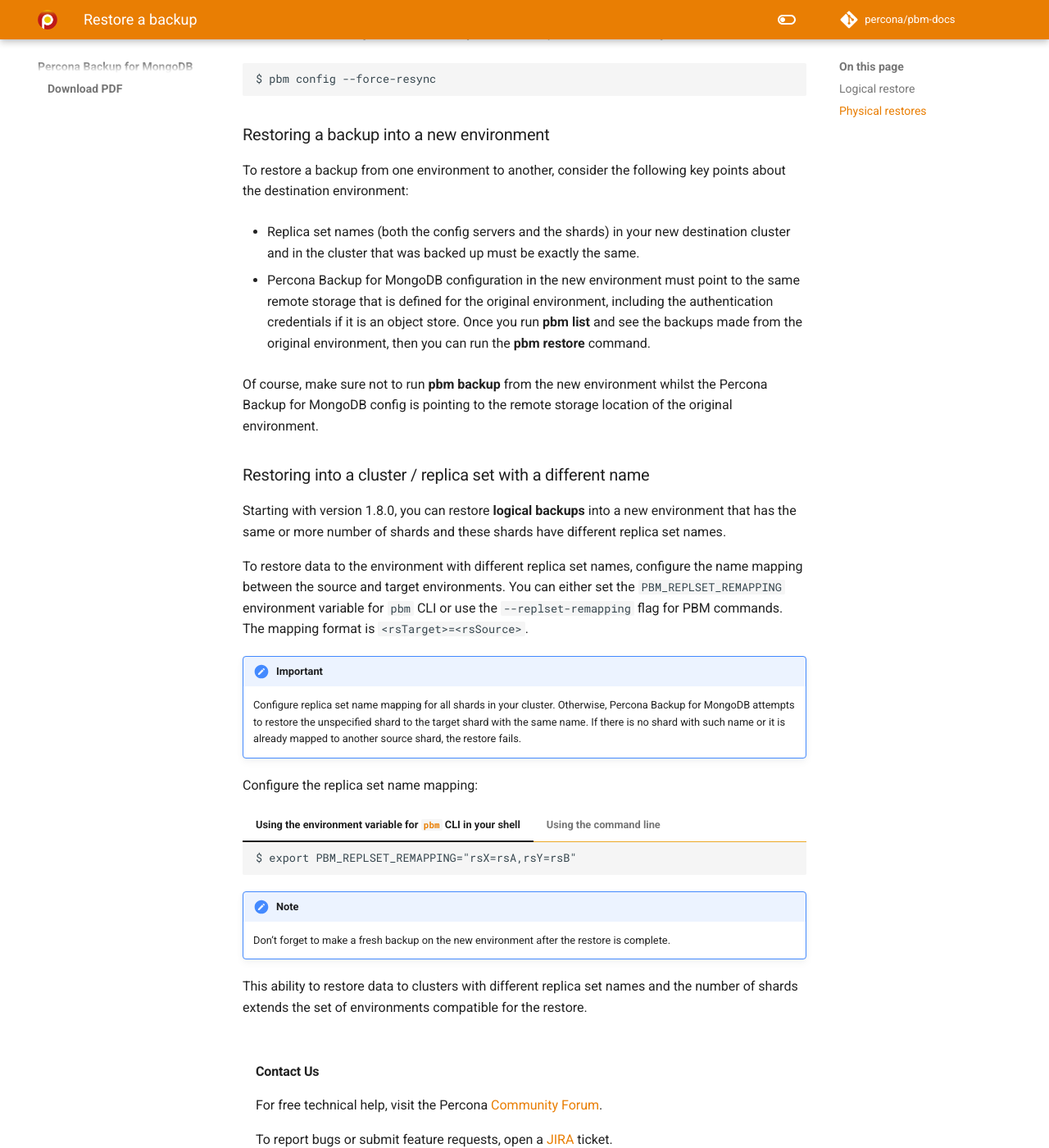
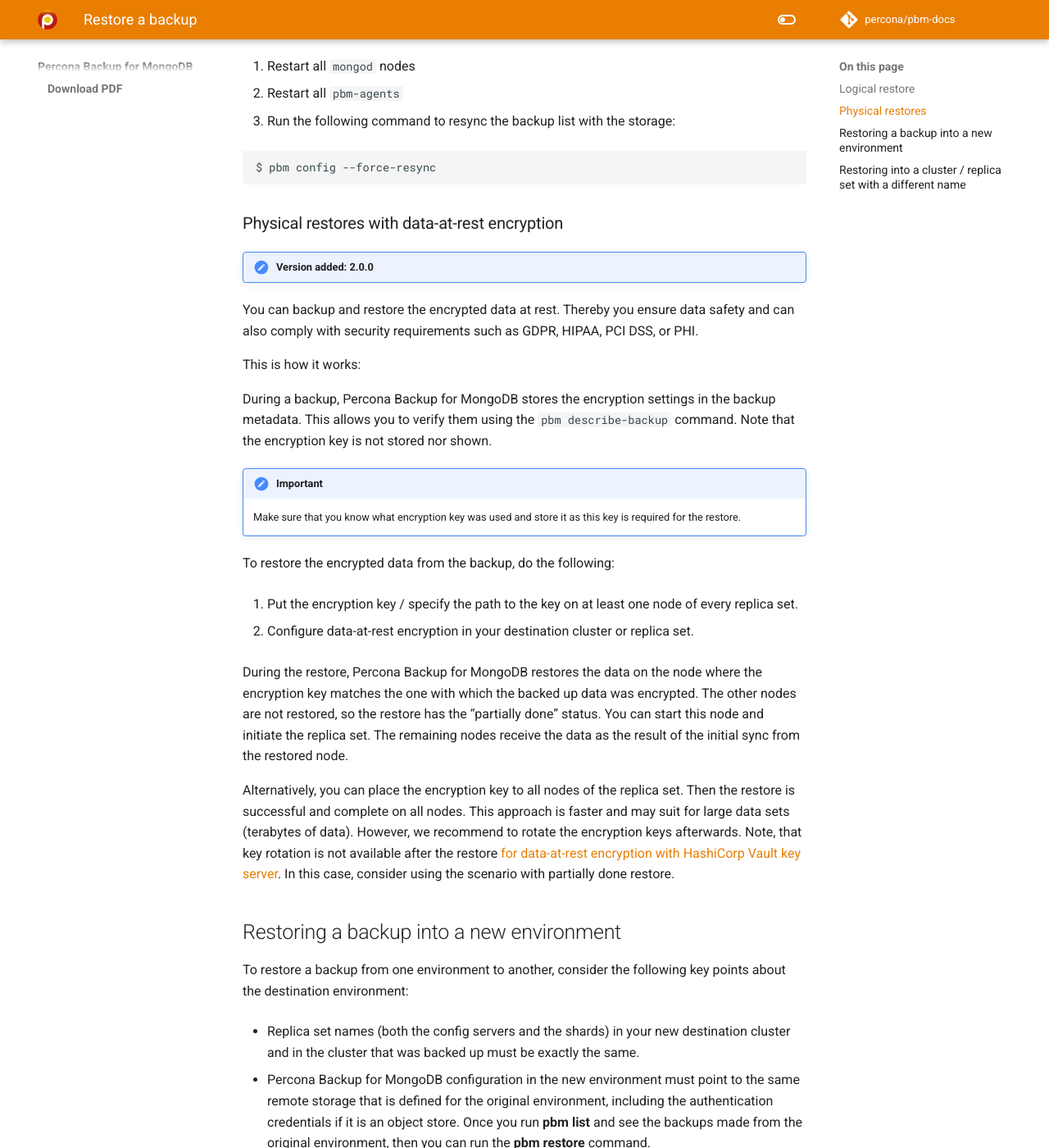
Before and after one commit to percona/pbm-docs, an MkDocs documentation site: the page built from docs/usage/restore.md, in a window 1280 px wide and 1400 px high, scrolled down 3378 px. Shown: the whole window at 82% size. Built offline with MkDocs 1.6.1 and Material for MkDocs 9.7.7, drawn with Linux system fonts in a browser that asks for light colours; nearby versions of some CDN libraries; comment, search, counter and statistics services are not loaded; some of the changed text lies outside the part shown.

Commit message:
PBM-896 Described physical restores and data-at-rest encryption

````diff
--- a/_resource/overrides/main.html
+++ b/_resource/overrides/main.html
@@ -24,7 +24,7 @@
                 <!-- Edit and view button -->
                 {% if page.edit_url %}
                   {% set edit = "https://github.com/percona/pbm-docs/edit/main/docs/" %}
-                  {% set view = "https://raw.githubusercontent.com/percona/pbm-docs/docs/" %}
+                  {% set view = "https://raw.githubusercontent.com/percona/pbm-docs/main/docs/" %}
                   <a
                     href="{{ page.edit_url }}"
                     title="{{ lang.t('edit.link.title') }}"
--- a/docs/usage/restore.md
+++ b/docs/usage/restore.md
@@ -62,6 +62,10 @@
 
 ## Physical restores
 
+!!! important
+
+    The MongoDB version for both backup and restore data must be within the same major release.
+
 During the physical restore, pbm-agent processes stop the mongod nodes, clean up the data directory and copy the data from the storage onto every node.
 
 The following diagram shows the physical restore flow:
@@ -88,7 +92,31 @@
  $ pbm config --force-resync
  ```
 
-### Restoring a backup into a new environment
+### Physical restores with data-at-rest encryption
+
+!!! admonition "Version added: 2.0.0"
+
+You can backup and restore the encrypted data at rest. Thereby you ensure data safety and can also comply with security requirements such as GDPR, HIPAA, PCI DSS, or PHI.
+
+This is how it works:
+
+During a backup, Percona Backup for MongoDB stores the encryption settings in the backup metadata. This allows you to verify them using the `pbm describe-backup` command. Note that the encryption key is not stored nor shown.
+
+!!! important
+
+    Make sure that you know what encryption key was used and store it as this key is required for the restore.
+
+To restore the encrypted data from the backup, do the following:
+
+1. Put the encryption key / specify the path to the key on at least one node of every replica set.
+
+2. Configure data-at-rest encryption in your destination cluster or replica set.
+
+During the restore, Percona Backup for MongoDB restores the data on the node where the encryption key matches the one with which the backed up data was encrypted. The other nodes are not restored, so the restore has the "partially done" status. You can start this node and initiate the replica set. The remaining nodes receive the data as the result of the initial sync from the restored node.
+
+Alternatively, you can place the encryption key to all nodes of the replica set. Then the restore is successful and complete on all nodes. This approach is faster and may suit for large data sets (terabytes of data). However, we recommend to rotate the encryption keys afterwards. Note, that key rotation is not available after the restore [for data-at-rest encryption with HashiCorp Vault key server](https://docs.percona.com/percona-server-for-mongodb/latest/vault.html#vault). In this case, consider using the scenario with partially done restore.
+
+## Restoring a backup into a new environment
 
 To restore a backup from one environment to another, consider the following key points about the destination environment:
 
@@ -100,7 +128,7 @@
 
 Of course, make sure not to run **pbm backup** from the new environment whilst the Percona Backup for MongoDB config is pointing to the remote storage location of the original environment.
 
-### Restoring into a cluster / replica set with a different name
+## Restoring into a cluster / replica set with a different name
 
 Starting with version 1.8.0, you can restore **logical backups** into a new environment that has the same or more number of shards and these shards have different replica set names.
 
````
Also changed, not shown: docs/details/backup-types.md (+5 -4 lines).
